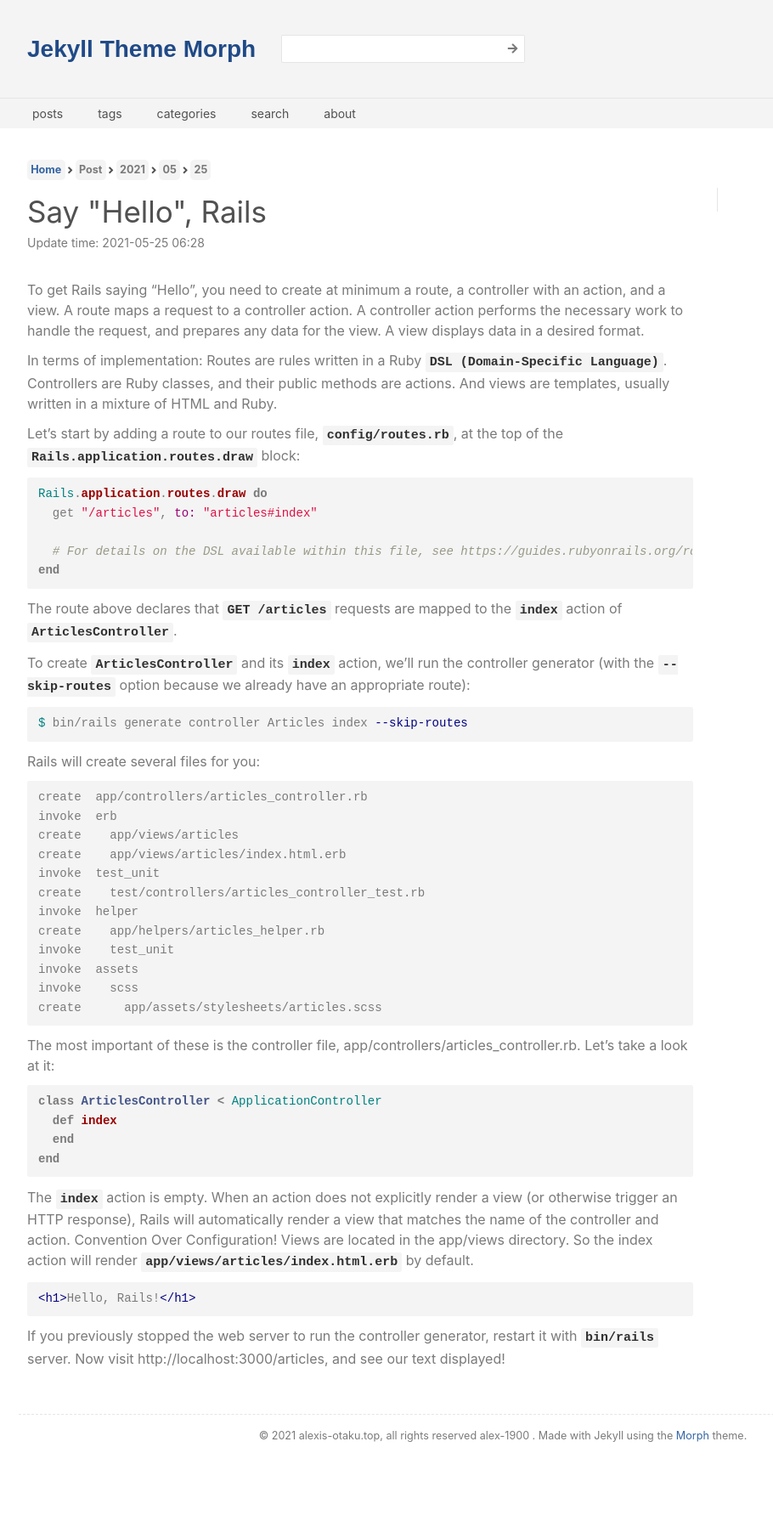
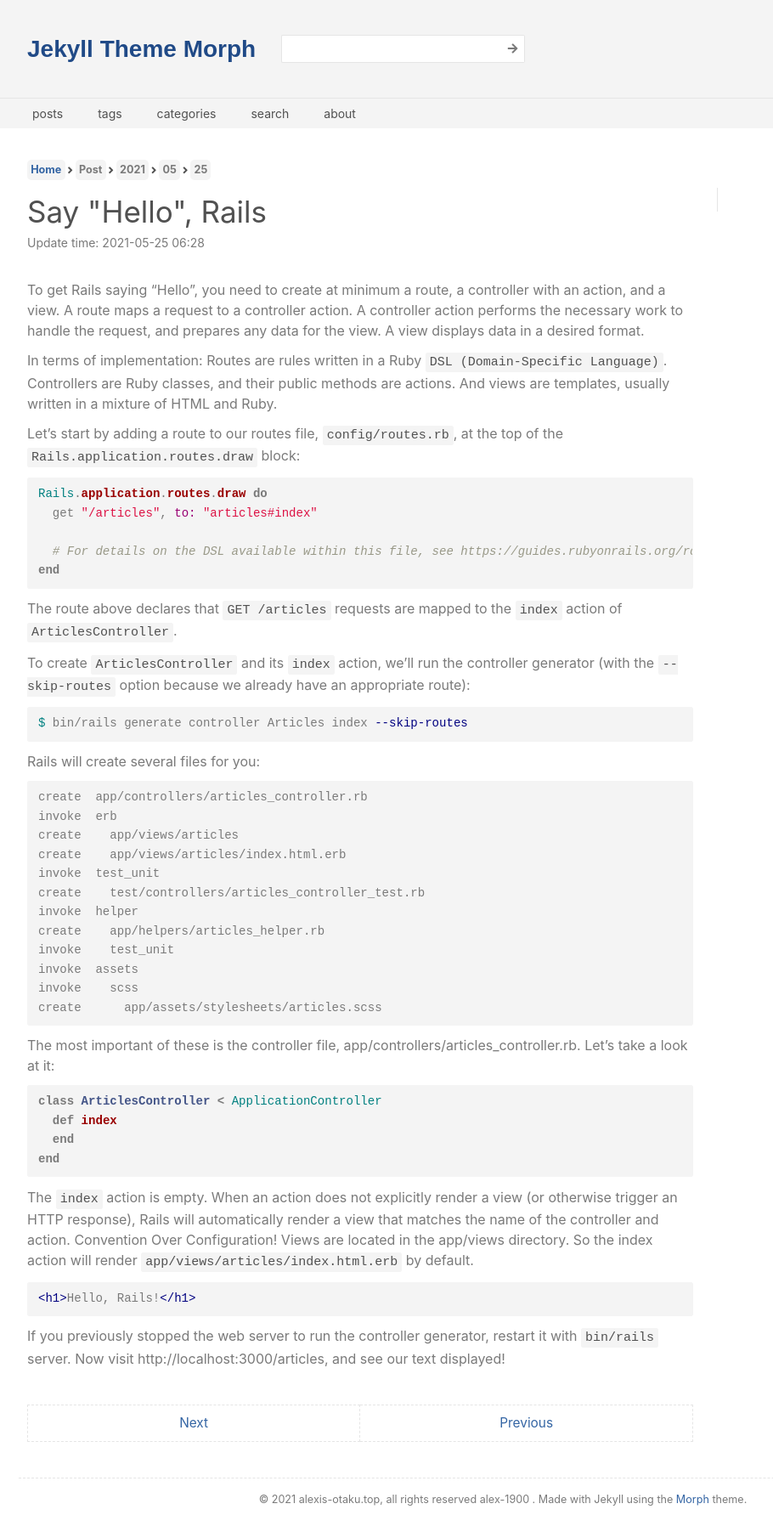
Before and after one commit to alex-1900/jekyll-theme-morph, a Jekyll site: the page built from _posts/2021-05-25-say-hello-rails.markdown, in a window 1280 px wide. Shown: the whole page at 85% size, without its empty margins (48-958 px from the left). Built offline with Jekyll 4.4.1, drawn with Linux system fonts in a browser that asks for light colours; before the commit the page ends 1728 px from its top, so only the background shows below that.

Commit message:
add post nav bar and fixed colors bug.

```diff
--- a/_data/language/en.yml
+++ b/_data/language/en.yml
@@ -19,3 +19,5 @@
   top_categories: Top Categories
   show_more: show more
   catalogue_empty: Catalogue is empty
+  previous_page: Previous
+  next_page: Next
--- a/_data/language/zh.yml
+++ b/_data/language/zh.yml
@@ -19,3 +19,5 @@
   top_categories: 热门类别
   show_more: 展示全部
   catalogue_empty: 目录是空的
+  previous_page: 前一篇
+  next_page: 后一篇
--- a/_layouts/post.html
+++ b/_layouts/post.html
@@ -34,6 +34,18 @@
                 <article class="text">
                     {{ content }}
                 </article>
+                <div class="post-nav-bar d-flex d-sm-block">
+                    {% if page.next.url %}
+                    <a href="{{ page.next.url | prepend: site.baseurl }}" class="d-inline-block h-100 w-100 text-center">
+                        {{ t.next_page | default: 'Next' }}
+                    </a>
+                    {% endif %}
+                    {% if page.previous.url %}
+                    <a href="{{ page.previous.url | prepend: site.baseurl }}" class="d-inline-block h-100 w-100 text-center">
+                        {{ t.previous_page | default: 'Previous' }}
+                    </a>
+                    {% endif %}
+                </div>
             </section>
             <aside class="right flex-sm-none flex-none d-sm-none component catalogue">
                 <ul class="body bg-base position-sticky-top" id="structure">
--- a/_sass/morph/components/_highlight.scss
+++ b/_sass/morph/components/_highlight.scss
@@ -55,8 +55,8 @@
 }
 code.language-plaintext {
   background-color: $color-primary;
-  color: $color-secondary-dark;
-  font-weight: bold;
+  color: $color-secondary;
+  //font-weight: bold;
   padding: 2px 4px;
   word-wrap:break-word;
 }
--- a/_sass/morph/themes/obsidian.scss
+++ b/_sass/morph/themes/obsidian.scss
@@ -7,9 +7,9 @@
 $color-primary: #343434 !default;
 $color-primary-dark: #282828 !default;
 
-$color-secondary-light: #eeeeee !default;
+$color-secondary-light: #a8a8a8 !default;
 $color-secondary: #c9c9c9 !default;
-$color-secondary-dark: #a8a8a8 !default;
+$color-secondary-dark: #eeeeee !default;
 
 $color-link-light: #acd3ff !default;
 $color-link: #6da0e2 !default;
--- a/_sass/post.scss
+++ b/_sass/post.scss
@@ -48,6 +48,29 @@
           padding: .5rem 0;
           @include media-sm() {
             font-size: 2rem;
+          }
+        }
+      }
+
+      .post-nav-bar {
+        margin-top: 3rem;
+        min-height: 3rem;
+        //background-color: $color-primary-light;
+        a {
+          font-size: 1.1rem;
+          line-height: 3rem;
+          border: 1px dashed $color-primary-dark;
+          &:nth-child(even) {
+            border-left: 0;
+          }
+          &:hover {
+            background-color: $color-primary-light;
+          }
+          @include media-sm() {
+            &:nth-child(even) {
+              border-left: 1px dashed $color-primary-dark;
+              border-top: 0;
+            }
           }
         }
       }
```
Also changed, not shown: 1 other file.
